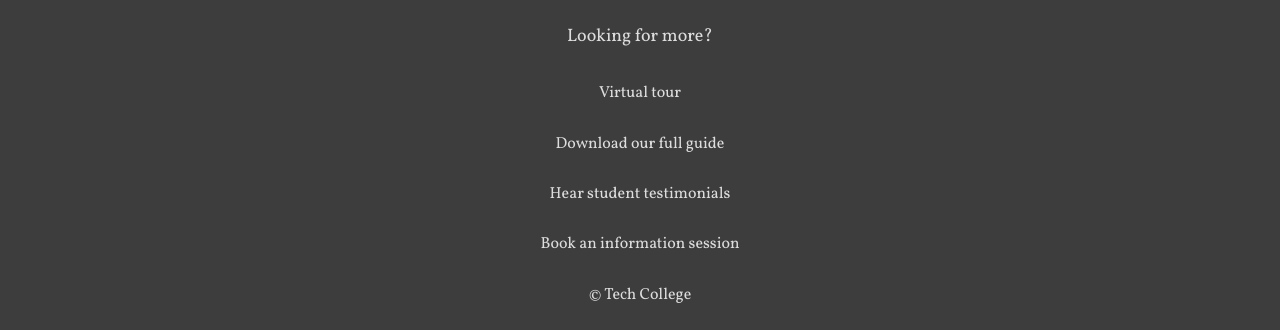
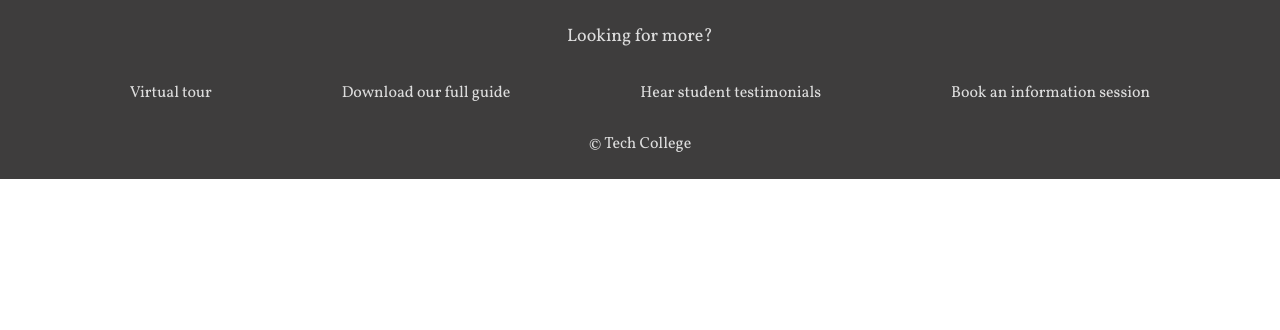
Before and after one commit to nikhilpahan/College-Website, a plain HTML site: page index.html in a window 1280 px wide. Shown: the part 1261-1591 px from the top of the page. After the commit the page ends 1440 px from the top, so only its background shows below. Drawn offline with Linux system fonts and the light colour scheme.

Commit message:
Project Comleted

```diff
--- a/css/style.css
+++ b/css/style.css
@@ -194,4 +194,9 @@ footer p {
     .sports > div {
         flex: 1;
     }
+
+    footer ul {
+        flex-direction: row;
+        justify-content: space-evenly;
+    }
 }
```
